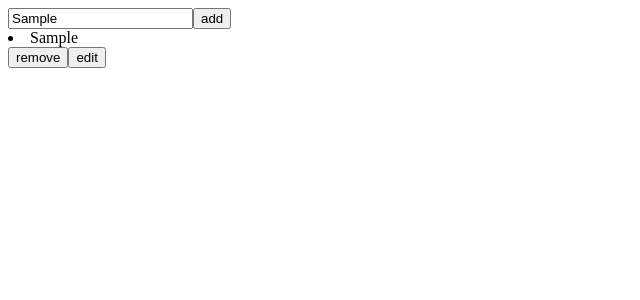
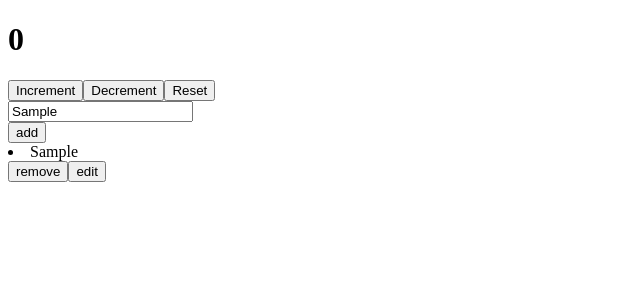
Before and after one commit to dens90/react-exercises, a React (Create React App) app: page / in a window 1280 px wide. Both pictures are taken after typing "Sample" into the empty fields and a click on the button "add". Shown: the top 300 px of the page, without its empty margins (0-640 px from the left). Built offline with nearby package versions, Linux system fonts and the light colour scheme.

Commit message:
redux-04

```diff
--- a/src/App.js
+++ b/src/App.js
@@ -1,63 +1,11 @@
-import React, { useState } from "react";
-import { useSelector, useDispatch } from "react-redux";
-// import { increment,decrement, reset } from "./reducers/counterReducer";
-import { add, remove, edit } from "./reducers/TodosReducer";
-import { stateTodos } from "./reducers/TodosReducer";
-// import { stateCounter } from "./reducers/counterReducer";
-import { nanoid } from "nanoid";
+import Counter from "./Counter";
+import TodoList from "./TodoList";
+
 const App = () => {
-  const [name, setName] = useState([]);
-
-  //  const counter = useSelector( stateCounter)
-  const todos = useSelector(stateTodos);
-
-  const dispatch = useDispatch();
-  const obj = {
-    id: nanoid(),
-    title: "pippo",
-    completed: false,
-  };
   return (
     <div>
-      {/* <h1>{counter}</h1>
-     <button onClick={() => dispatch(increment(1))}>Increment</button>
-     <button onClick={() => dispatch(decrement(1))}>Decrement</button>
-     <button onClick={() => dispatch(reset())}>Reset</button>*/}
-      <div>
-        <input
-          type="text"
-          name="todo"
-          onChange={(e) => setName(e.target.value)}
-        />
-        <button
-          onClick={() =>
-            dispatch(
-              add({
-                id: nanoid(),
-                title: name,
-                completed: true,
-              })
-            )
-          }
-        >
-          add
-        </button>
-        {todos &&
-          todos.map((todo) => {
-            return (
-              <div key={todo.id}>
-                <li key={todo.id}>{todo.title}</li>
-                <button onClick={() => dispatch(remove(todo))}> remove</button>
-                {/* {console.log(name)} */}
-                <button
-                  onClick={() => dispatch(edit({ id: todo.id, data: "pippo" }))}
-                >
-                  edit
-                </button>
-              </div>
-            );
-          })}
-      </div>
+      <Counter />
+      <TodoList />
     </div>
   );
 };
--- /dev/null
+++ b/src/Counter.js
@@ -0,0 +1,24 @@
+import { useSelector, useDispatch } from "react-redux"
+import { increment,decrement, reset } from "./reducers/counterReducer";
+import { stateCounter } from "./reducers/counterReducer";
+const Counter = () => {
+
+    const counter = useSelector( stateCounter)
+    const dispatch = useDispatch()
+
+    return(
+        <div>
+            <div>
+                <h1>{counter}</h1>
+            </div>
+
+        <button onClick={() => dispatch(increment(1))}>Increment</button>
+        <button onClick={() => dispatch(decrement(1))}>Decrement</button>
+        <button onClick={() => dispatch(reset())}>Reset</button>
+
+        </div>
+
+    )
+}
+
+export default Counter
--- /dev/null
+++ b/src/TodoList.js
@@ -0,0 +1,53 @@
+import { useSelector, useDispatch } from "react-redux";
+import { add, remove, edit } from "./reducers/TodosReducer";
+import { stateTodos } from "./reducers/TodosReducer";
+import React, { useState } from "react";
+import { nanoid } from "nanoid";
+
+const TodoList = () => {
+
+  const [name, setName] = useState([]);
+  const todos = useSelector(stateTodos);
+  const dispatch = useDispatch();
+
+  return (
+    <div>
+      <div>
+        <input
+          type="text"
+          name="todo"
+          onChange={(e) => setName(e.target.value)}
+        />
+      </div>
+      <button
+        onClick={() =>
+          dispatch(
+            add({
+              id: nanoid(),
+              title: name,
+              completed: true,
+            })
+          )
+        }
+      >
+        add
+      </button>
+      {todos &&
+        todos.map((todo) => {
+          return (
+            <div key={todo.id}>
+              <li key={todo.id}>{todo.title}</li>
+              <button onClick={() => dispatch(remove(todo))}> remove</button>
+              <button
+                onClick={() => dispatch(edit({ id: todo.id, data: "pippo" }))}
+              >
+                edit
+              </button>
+            </div>
+          );
+        })}
+    </div>
+  );
+};
+
+export default TodoList;
--- a/src/index.js
+++ b/src/index.js
@@ -3,8 +3,6 @@ import ReactDOM from "react-dom/client";
 import { Provider } from "react-redux";
 import App from "./App";
 import "./index.css";
-import { counterState } from "./reducers/counterReducer";
-import TodosReducer from "./reducers/TodosReducer";
 import { store } from "./store";
 
 const root = ReactDOM.createRoot(document.getElementById("root"));
--- a/src/reducers/counterReducer.js
+++ b/src/reducers/counterReducer.js
@@ -1,12 +1,10 @@
 import { createSlice } from "@reduxjs/toolkit";
 
- const initialState = {
-    count: 0
-}
+
 
 export const counterState = createSlice({
     name: 'counter',
-    initialState,
+    initialState: 0,
     reducers: {
         increment: (state, action) => state + action.payload,
         decrement: (state, action) => state - action.payload,
--- a/src/store.js
+++ b/src/store.js
@@ -2,10 +2,10 @@ import { counterState } from "./reducers/counterReducer";
 import { configureStore } from "@reduxjs/toolkit";
 import { combineReducers,  } from "redux";
 import TodosReducer from "./reducers/TodosReducer";
-// import counter from './reducers/counterReducer'
+import counter from './reducers/counterReducer'
 
 const rootReducer = combineReducers({
-  // counter: counter,
+  counter: counter,
   todos: TodosReducer,
 });
 
```
